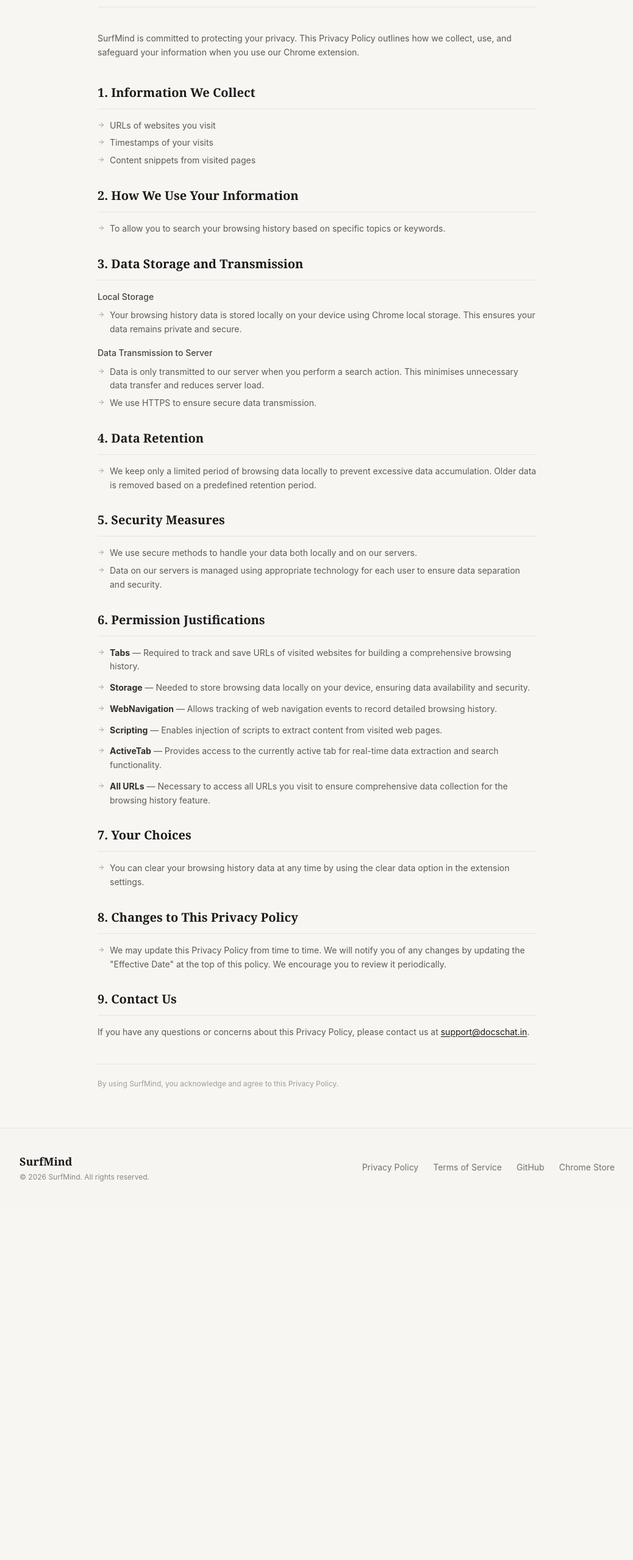
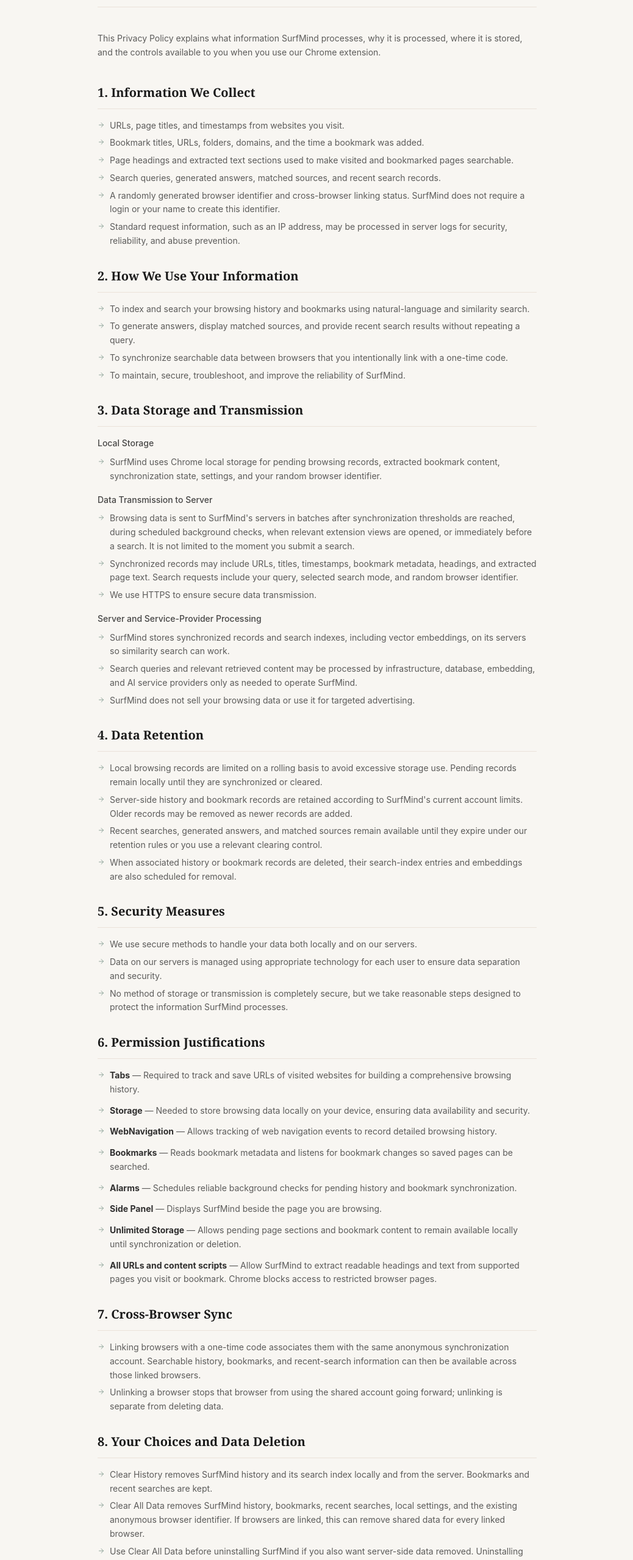
Before and after one commit to mohdzain98/surfmind-web, a React (Vite) app: page /privacy in a window 1280 px wide. Shown: the part 234-2793 px from the top of the page at 61% size, without its empty margins (120-1158 px from the left). Before the commit the page ends 2213 px from the top, so only its background shows below. Built offline with nearby package versions, Linux system fonts and the light colour scheme.

Commit message:
docs: align site content with SurfMind data handling

```diff
--- a/src/components/home/Features.tsx
+++ b/src/components/home/Features.tsx
@@ -139,7 +139,7 @@ const features = [
   {
     icon: <IconShield />,
     title: "Local Storage First",
-    desc: "Your browsing data stays on your device. It's only sent to the server when you perform a search — nothing else.",
+    desc: "SurfMind keeps pending records locally, then securely syncs searchable data in batches or when you need fresh results.",
   },
   {
     icon: <IconCog />,
@@ -155,7 +155,7 @@ const features = [
 
 export default function Features() {
   return (
-    <section className="py-20 px-6 bg-white/50">
+    <section id="features" className="scroll-mt-20 py-20 px-6 bg-white/50">
       <div className="max-w-5xl mx-auto">
         <div className="text-center mb-12">
           <p className="text-xs font-medium text-sage uppercase tracking-widest mb-3">
--- a/src/components/home/HowItWorks.tsx
+++ b/src/components/home/HowItWorks.tsx
@@ -2,12 +2,12 @@ const steps = [
   {
     number: "01",
     title: "Track",
-    desc: "SurfMind silently records pages you visit and bookmarks you save — stored locally in your browser, never in the cloud.",
+    desc: "SurfMind captures the pages you visit and bookmarks you save, keeping pending records locally before secure synchronization.",
   },
   {
     number: "02",
     title: "Ask",
-    desc: "Type a natural language query. SurfMind converts your local history into vector embeddings on the fly.",
+    desc: "Type a natural language query. SurfMind searches indexed history and bookmarks for relevant context.",
   },
   {
     number: "03",
@@ -18,7 +18,7 @@ const steps = [
 
 export default function HowItWorks() {
   return (
-    <section className="py-20 px-6">
+    <section id="how-it-works" className="scroll-mt-20 py-20 px-6">
       <div className="max-w-4xl mx-auto">
         <div className="text-center mb-12">
           <p className="text-xs font-medium text-sage uppercase tracking-widest mb-3">
--- a/src/pages/Privacy.tsx
+++ b/src/pages/Privacy.tsx
@@ -41,30 +41,62 @@ export default function Privacy() {
           Privacy Policy
         </h1>
         <p className="text-sm text-charcoal/50">
-          Effective Date: 14 July, 2024
+          Effective Date: 4 September, 2026
         </p>
         <div className="h-px bg-clay/40 mt-6" />
       </div>
 
       <p className="text-sm text-charcoal/70 leading-relaxed mb-10">
-        SurfMind is committed to protecting your privacy. This Privacy Policy
-        outlines how we collect, use, and safeguard your information when you
-        use our Chrome extension.
+        This Privacy Policy explains what information SurfMind processes, why it
+        is processed, where it is stored, and the controls available to you when
+        you use our Chrome extension.
       </p>
 
       <Section title="1. Information We Collect">
         <ul className="space-y-1.5">
-          <Li>URLs of websites you visit</Li>
-          <Li>Timestamps of your visits</Li>
-          <Li>Content snippets from visited pages</Li>
+          <Li>URLs, page titles, and timestamps from websites you visit.</Li>
+          <Li>
+            Bookmark titles, URLs, folders, domains, and the time a bookmark was
+            added.
+          </Li>
+          <Li>
+            Page headings and extracted text sections used to make visited and
+            bookmarked pages searchable.
+          </Li>
+          <Li>
+            Search queries, generated answers, matched sources, and recent
+            search records.
+          </Li>
+          <Li>
+            A randomly generated browser identifier and cross-browser linking
+            status. SurfMind does not require a login or your name to create
+            this identifier.
+          </Li>
+          <Li>
+            Standard request information, such as an IP address, may be
+            processed in server logs for security, reliability, and abuse
+            prevention.
+          </Li>
         </ul>
       </Section>
 
       <Section title="2. How We Use Your Information">
         <ul className="space-y-1.5">
           <Li>
-            To allow you to search your browsing history based on specific
-            topics or keywords.
+            To index and search your browsing history and bookmarks using
+            natural-language and similarity search.
+          </Li>
+          <Li>
+            To generate answers, display matched sources, and provide recent
+            search results without repeating a query.
+          </Li>
+          <Li>
+            To synchronize searchable data between browsers that you
+            intentionally link with a one-time code.
+          </Li>
+          <Li>
+            To maintain, secure, troubleshoot, and improve the reliability of
+            SurfMind.
           </Li>
         </ul>
       </Section>
@@ -73,9 +105,9 @@ export default function Privacy() {
         <p className="font-medium text-charcoal/80 mb-2">Local Storage</p>
         <ul className="space-y-1.5 mb-4">
           <Li>
-            Your browsing history data is stored locally on your device using
-            Chrome local storage. This ensures your data remains private and
-            secure.
+            SurfMind uses Chrome local storage for pending browsing records,
+            extracted bookmark content, synchronization state, settings, and
+            your random browser identifier.
           </Li>
         </ul>
         <p className="font-medium text-charcoal/80 mb-2">
@@ -83,20 +115,59 @@ export default function Privacy() {
         </p>
         <ul className="space-y-1.5">
           <Li>
-            Data is only transmitted to our server when you perform a search
-            action. This minimises unnecessary data transfer and reduces server
-            load.
+            Browsing data is sent to SurfMind's servers in batches after
+            synchronization thresholds are reached, during scheduled background
+            checks, when relevant extension views are opened, or immediately
+            before a search. It is not limited to the moment you submit a
+            search.
+          </Li>
+          <Li>
+            Synchronized records may include URLs, titles, timestamps, bookmark
+            metadata, headings, and extracted page text. Search requests include
+            your query, selected search mode, and random browser identifier.
           </Li>
           <Li>We use HTTPS to ensure secure data transmission.</Li>
+        </ul>
+        <p className="font-medium text-charcoal/80 mt-4 mb-2">
+          Server and Service-Provider Processing
+        </p>
+        <ul className="space-y-1.5">
+          <Li>
+            SurfMind stores synchronized records and search indexes, including
+            vector embeddings, on its servers so similarity search can work.
+          </Li>
+          <Li>
+            Search queries and relevant retrieved content may be processed by
+            infrastructure, database, embedding, and AI service providers only
+            as needed to operate SurfMind.
+          </Li>
+          <Li>
+            SurfMind does not sell your browsing data or use it for targeted
+            advertising.
+          </Li>
         </ul>
       </Section>
 
       <Section title="4. Data Retention">
         <ul className="space-y-1.5">
           <Li>
-            We keep only a limited period of browsing data locally to prevent
-            excessive data accumulation. Older data is removed based on a
-            predefined retention period.
+            Local browsing records are limited on a rolling basis to avoid
+            excessive storage use. Pending records remain locally until they are
+            synchronized or cleared.
+          </Li>
+          <Li>
+            Server-side history and bookmark records are retained according to
+            SurfMind's current account limits. Older records may be removed as
+            newer records are added.
+          </Li>
+          <Li>
+            Recent searches, generated answers, and matched sources remain
+            available until they expire under our retention rules or you use a
+            relevant clearing control.
+          </Li>
+          <Li>
+            When associated history or bookmark records are deleted, their
+            search-index entries and embeddings are also scheduled for removal.
           </Li>
         </ul>
       </Section>
@@ -110,6 +181,11 @@ export default function Privacy() {
           <Li>
             Data on our servers is managed using appropriate technology for each
             user to ensure data separation and security.
+          </Li>
+          <Li>
+            No method of storage or transmission is completely secure, but we
+            take reasonable steps designed to protect the information SurfMind
+            processes.
           </Li>
         </ul>
       </Section>
@@ -132,32 +208,72 @@ export default function Privacy() {
             history.
           </Li>
           <Li>
-            <strong className="text-charcoal/90">Scripting</strong> — Enables
-            injection of scripts to extract content from visited web pages.
+            <strong className="text-charcoal/90">Bookmarks</strong> — Reads
+            bookmark metadata and listens for bookmark changes so saved pages
+            can be searched.
           </Li>
           <Li>
-            <strong className="text-charcoal/90">ActiveTab</strong> — Provides
-            access to the currently active tab for real-time data extraction and
-            search functionality.
+            <strong className="text-charcoal/90">Alarms</strong> — Schedules
+            reliable background checks for pending history and bookmark
+            synchronization.
           </Li>
           <Li>
-            <strong className="text-charcoal/90">All URLs</strong> — Necessary
-            to access all URLs you visit to ensure comprehensive data collection
-            for the browsing history feature.
+            <strong className="text-charcoal/90">Side Panel</strong> — Displays
+            SurfMind beside the page you are browsing.
+          </Li>
+          <Li>
+            <strong className="text-charcoal/90">Unlimited Storage</strong> —
+            Allows pending page sections and bookmark content to remain
+            available locally until synchronization or deletion.
+          </Li>
+          <Li>
+            <strong className="text-charcoal/90">
+              All URLs and content scripts
+            </strong>{" "}
+            — Allow SurfMind to extract readable headings and text from
+            supported pages you visit or bookmark. Chrome blocks access to
+            restricted browser pages.
           </Li>
         </ul>
       </Section>
 
-      <Section title="7. Your Choices">
+      <Section title="7. Cross-Browser Sync">
         <ul className="space-y-1.5">
           <Li>
-            You can clear your browsing history data at any time by using the
-            clear data option in the extension settings.
+            Linking browsers with a one-time code associates them with the same
+            anonymous synchronization account. Searchable history, bookmarks,
+            and recent-search information can then be available across those
+            linked browsers.
+          </Li>
+          <Li>
+            Unlinking a browser stops that browser from using the shared account
+            going forward; unlinking is separate from deleting data.
           </Li>
         </ul>
       </Section>
 
-      <Section title="8. Changes to This Privacy Policy">
+      <Section title="8. Your Choices and Data Deletion">
+        <ul className="space-y-1.5">
+          <Li>
+            Clear History removes SurfMind history and its search index locally
+            and from the server. Bookmarks and recent searches are kept.
+          </Li>
+          <Li>
+            Clear All Data removes SurfMind history, bookmarks, recent searches,
+            local settings, and the existing anonymous browser identifier. If
+            browsers are linked, this can remove shared data for every linked
+            browser.
+          </Li>
+          <Li>
+            Use Clear All Data before uninstalling SurfMind if you also want
+            server-side data removed. Uninstalling alone removes extension data
+            from that browser but may not identify server-side records for
+            deletion.
+          </Li>
+        </ul>
+      </Section>
+
+      <Section title="9. Changes to This Privacy Policy">
         <ul className="space-y-1.5">
           <Li>
             We may update this Privacy Policy from time to time. We will notify
@@ -167,7 +283,7 @@ export default function Privacy() {
         </ul>
       </Section>
 
-      <Section title="9. Contact Us">
+      <Section title="10. Contact Us">
         <p>
           If you have any questions or concerns about this Privacy Policy,
           please contact us at{" "}
--- a/src/pages/Terms.tsx
+++ b/src/pages/Terms.tsx
@@ -40,7 +40,7 @@ export default function Terms() {
           Terms of Service
         </h1>
         <p className="text-sm text-charcoal/50">
-          Effective Date: 14 July, 2024
+          Effective Date: 4 September, 2026
         </p>
         <div className="h-px bg-clay/40 mt-6" />
       </div>
@@ -67,12 +67,12 @@ export default function Terms() {
             save.
           </Li>
           <Li>
-            Stores browsing data locally on your device using Chrome local
-            storage.
+            Stores pending browsing data locally and synchronizes searchable
+            records with SurfMind's servers.
           </Li>
           <Li>
-            Transmits locally stored data to our servers only when you perform a
-            search query.
+            Sends data in batches, during scheduled background checks, when
+            relevant features are opened, and before searches.
           </Li>
           <Li>
             Uses AI and vector search technology to retrieve relevant results
@@ -106,16 +106,17 @@ export default function Terms() {
       <Section title="4. Data and Privacy">
         <ul className="space-y-1.5">
           <Li>
-            Your browsing data is stored locally on your device and is not
-            shared with third parties except as described in our Privacy Policy.
+            Browsing data may be stored locally and on SurfMind's servers as
+            described in our Privacy Policy.
           </Li>
           <Li>
-            Data is only transmitted to our servers when you initiate a search.
-            We use HTTPS for all transmissions.
+            Infrastructure, database, embedding, and AI providers may process
+            data only as needed to operate the service. We use HTTPS for data
+            transmission.
           </Li>
           <Li>
-            You can delete your locally stored data at any time through the
-            extension settings.
+            You can clear history or all SurfMind data through the extension
+            settings. Deletion may apply across intentionally linked browsers.
           </Li>
         </ul>
       </Section>
```
